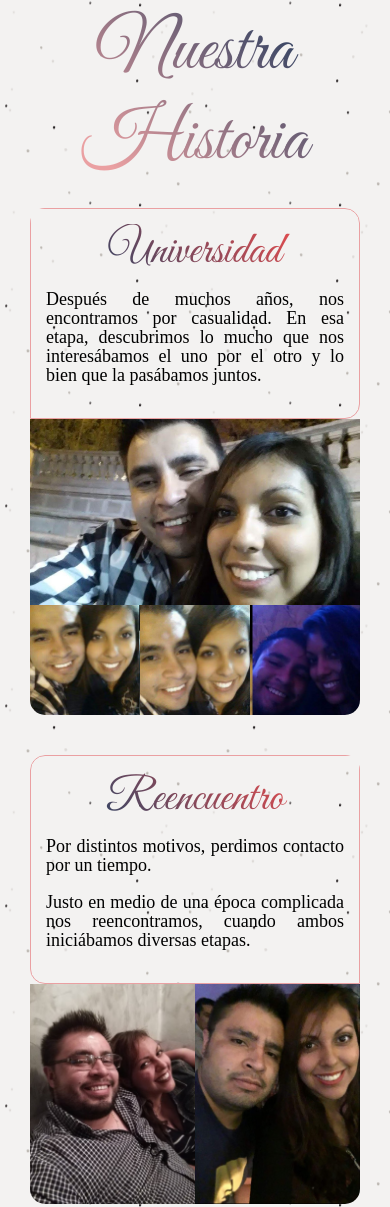
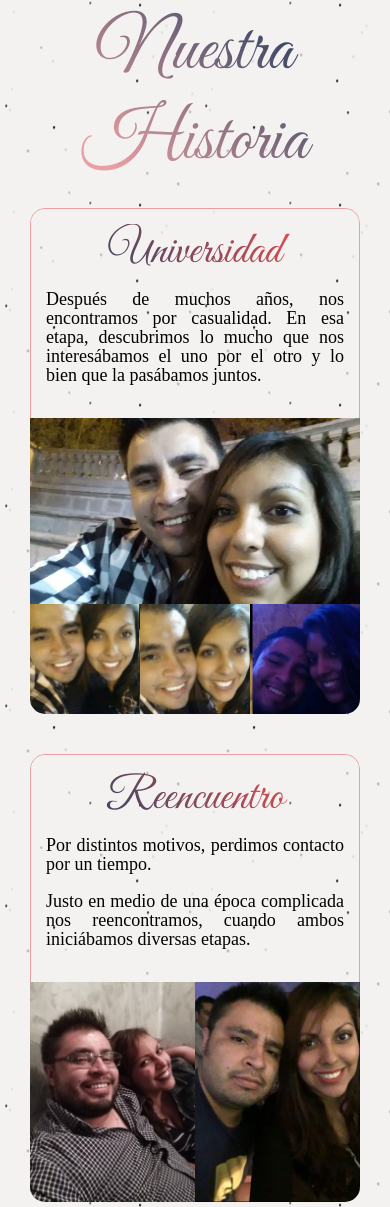
Before and after one commit to MDOR/wedding, a website: page docs/index.html in a window 390 px wide. Shown: the part 1662-2869 px from the top of the page. Drawn offline with Linux system fonts and the light colour scheme; a web font is replaced by a local one.

Commit message:
Fix borders

```diff
--- a/src/scss/main.scss
+++ b/src/scss/main.scss
@@ -219,7 +219,14 @@ body {
 		flex-wrap: wrap;
 		> * { flex-basis: 100% !important; }
 		.sub-section-title { margin-bottom: 10px; }
-		.text { order: 1; }
+		.text {
+			order: 1;
+			border-bottom-width: 0;
+			border-top-left-radius: 15px;
+			border-bottom-left-radius: 0 !important;
+			border-top-right-radius: 15px;
+			border-bottom-right-radius: 0 !important;
+		}
 		.img-grid { order: 2; }
 	}
 }
```
Also changed, not shown: docs/css/main.css.
